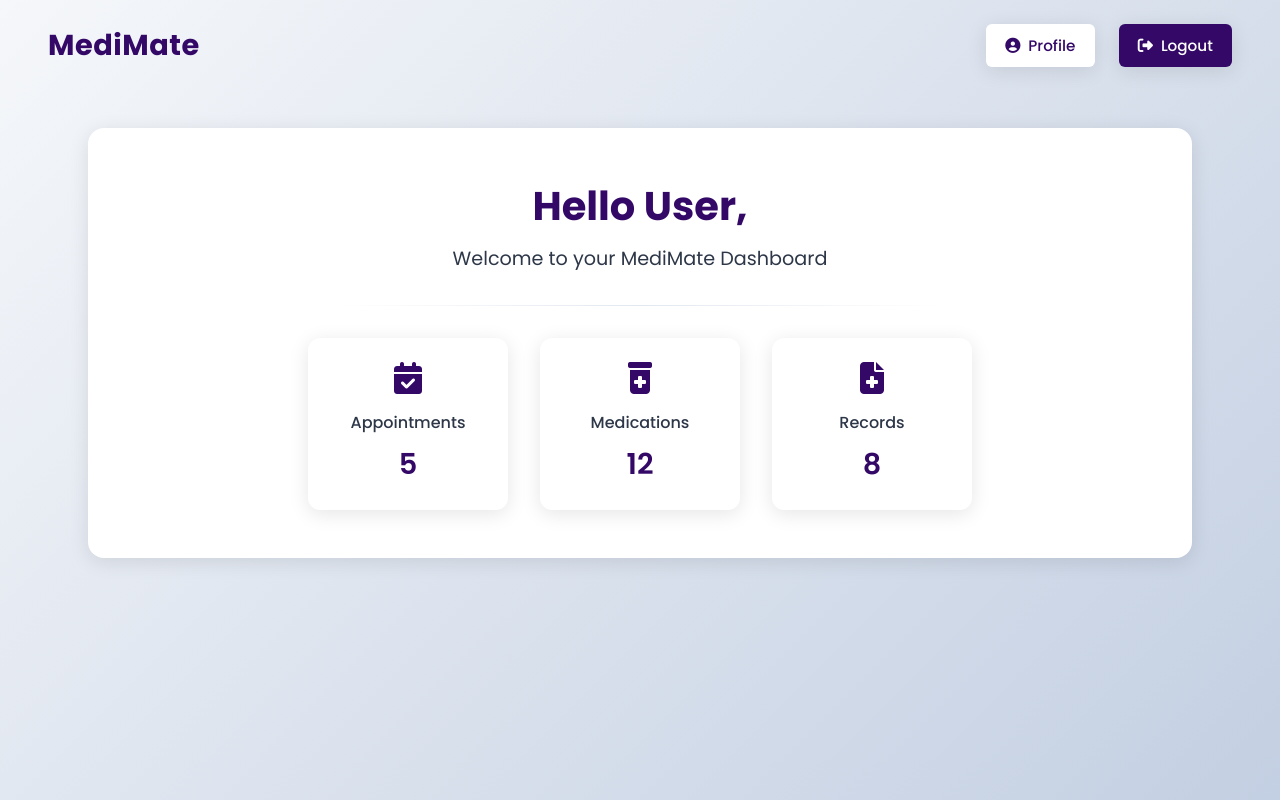
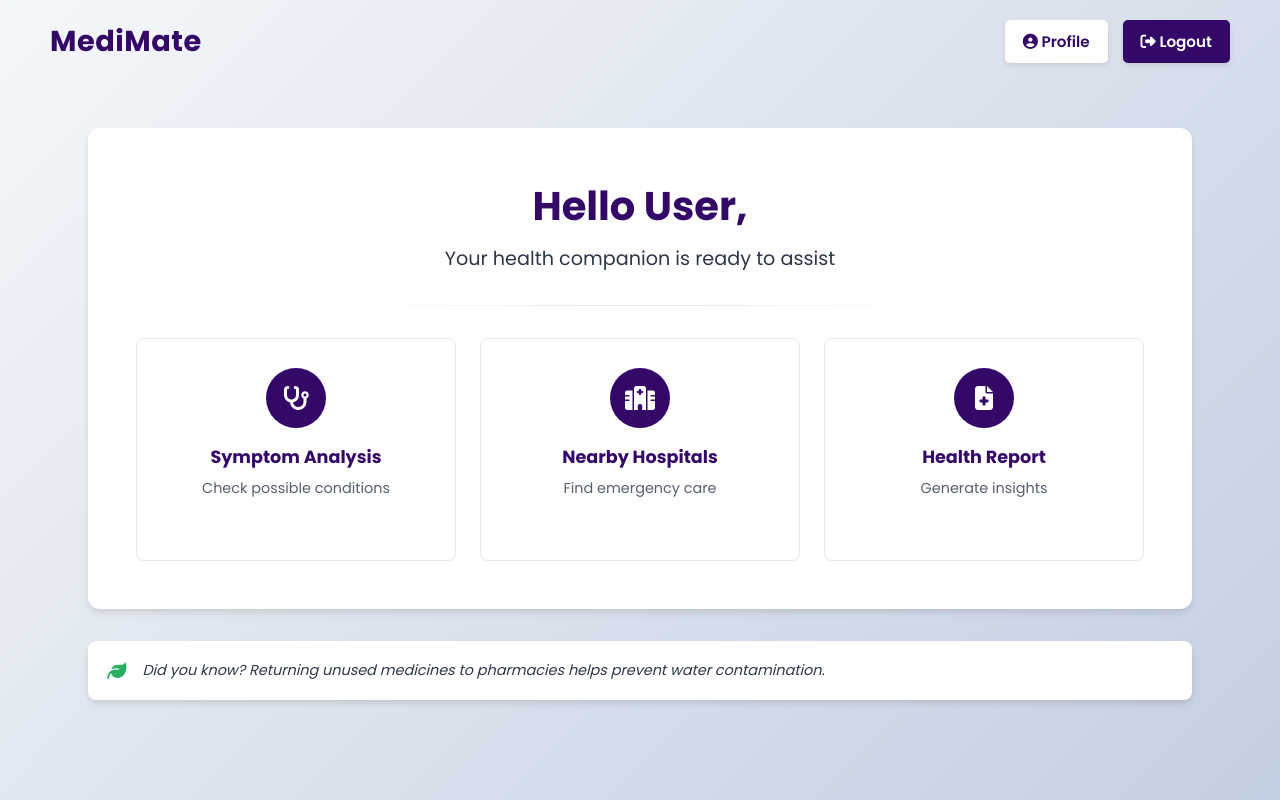
Before and after one commit to paullyy8/medimate, a plain HTML site: page frontend/index.html in a window 1280 px wide. Drawn offline with Linux system fonts and the light colour scheme.

Commit message:
enhanced ui of the dashboard "final one"

```diff
--- a/frontend/css/index.css
+++ b/frontend/css/index.css
@@ -5,7 +5,8 @@
   --text-dark: #2d3748;
   --text-light: #ffffff;
   --bg-gradient: linear-gradient(135deg, #f5f7fa 0%, #c3cfe2 100%);
-  --card-shadow: 0 4px 20px rgba(0, 0, 0, 0.1);
+  --card-shadow: 0 4px 6px rgba(0, 0, 0, 0.1);
+  --button-shadow: 0 2px 5px rgba(0, 0, 0, 0.1);
 }
 
 /* Base Styles */
@@ -22,78 +23,69 @@ body {
   color: var(--text-dark);
 }
 
-/* Floating Navbar (Fully Transparent) */
+/* Navbar */
 .navbar {
-  position: fixed;
+  position: absolute;
   top: 0;
-  left: 0;
-  right: 0;
+  width: 100%;
+  padding: 20px 50px;
   display: flex;
   justify-content: space-between;
   align-items: center;
-  padding: 1.5rem 3rem;
   background: transparent !important;
+  border: none;
+  box-shadow: none;
   z-index: 1000;
 }
 
 .logo {
   font-size: 1.8rem;
-  font-weight: 700;
+  font-weight: bold;
   color: var(--primary);
   letter-spacing: 0.5px;
 }
 
 .nav-buttons {
   display: flex;
-  gap: 1.5rem;
+  gap: 15px;
 }
 
 .profile-btn, .logout-btn {
-  padding: 0.6rem 1.2rem;
-  border-radius: 6px;
-  font-weight: 500;
+  padding: 10px 18px;
+  border-radius: 5px;
+  font-weight: 600;
   font-size: 0.95rem;
   cursor: pointer;
   transition: all 0.3s ease;
-  display: flex;
-  align-items: center;
-  gap: 0.5rem;
   border: none;
+  box-shadow: var(--button-shadow);
 }
 
 .profile-btn {
   background: white;
   color: var(--primary);
-  box-shadow: var(--card-shadow);
 }
 
 .logout-btn {
   background: var(--primary);
   color: white;
-  box-shadow: var(--card-shadow);
 }
 
-.profile-btn:hover {
+.profile-btn:hover, .logout-btn:hover {
   transform: translateY(-2px);
-  box-shadow: 0 6px 15px rgba(0, 0, 0, 0.15);
-}
-
-.logout-btn:hover {
-  background: var(--secondary);
-  transform: translateY(-2px);
-  box-shadow: 0 6px 15px rgba(0, 0, 0, 0.15);
+  box-shadow: 0 4px 8px rgba(0, 0, 0, 0.15);
 }
 
 /* Dashboard Content */
 .dashboard {
-  padding: 8rem 3rem 3rem; /* Extra top padding for navbar */
+  padding: 8rem 3rem 3rem;
   max-width: 1200px;
   margin: 0 auto;
 }
 
 .welcome-card {
   background: white;
-  border-radius: 16px;
+  border-radius: 12px;
   padding: 3rem;
   box-shadow: var(--card-shadow);
   text-align: center;
@@ -118,63 +110,85 @@ body {
   width: 60%;
 }
 
-.quick-stats {
-  display: flex;
-  justify-content: center;
-  gap: 2rem;
-  flex-wrap: wrap;
+/* Feature Grid */
+.feature-grid {
+  display: grid;
+  grid-template-columns: repeat(auto-fit, minmax(250px, 1fr));
+  gap: 1.5rem;
+  margin-top: 2rem;
 }
 
-.stat-card {
+.feature-card {
   background: white;
-  border-radius: 12px;
-  padding: 1.5rem 2rem;
-  box-shadow: var(--card-shadow);
-  min-width: 200px;
+  border-radius: 8px;
+  padding: 1.8rem 1rem;
+  text-align: center;
   transition: all 0.3s ease;
+  text-decoration: none;
+  color: var(--text-dark);
+  border: 1px solid rgba(51, 8, 103, 0.1);
 }
 
-.stat-card:hover {
+.feature-card:hover {
   transform: translateY(-5px);
-  box-shadow: 0 6px 15px rgba(0, 0, 0, 0.2);
+  box-shadow: 0 6px 15px rgba(51, 8, 103, 0.1);
 }
 
-.stat-card i {
-  font-size: 2rem;
-  color: var(--primary);
-  margin-bottom: 1rem;
+.feature-icon {
+  width: 60px;
+  height: 60px;
+  margin: 0 auto 1rem;
+  border-radius: 50%;
+  display: flex;
+  align-items: center;
+  justify-content: center;
+  font-size: 1.5rem;
+  color: white;
+  background: var(--primary);
 }
 
-.stat-card h3 {
-  font-size: 1rem;
-  color: var(--text-dark);
+.feature-card h3 {
+  font-size: 1.1rem;
   margin-bottom: 0.5rem;
-  font-weight: 500;
-}
-
-.stat-card span {
-  font-size: 1.8rem;
-  font-weight: 600;
   color: var(--primary);
 }
 
-/* Responsive Design */
+.feature-card p {
+  font-size: 0.9rem;
+  color: var(--text-dark);
+  opacity: 0.8;
+}
+
+/* Eco Tip */
+.eco-tip {
+  background: white;
+  border-radius: 8px;
+  padding: 1.2rem;
+  margin-top: 2rem;
+  display: flex;
+  align-items: center;
+  gap: 1rem;
+  box-shadow: var(--card-shadow);
+}
+
+.eco-tip i {
+  color: #27ae60;
+  font-size: 1.2rem;
+}
+
+.eco-tip p {
+  font-size: 0.9rem;
+  font-style: italic;
+}
+
+/* Responsive Adjustments */
 @media (max-width: 768px) {
   .navbar {
-      padding: 1rem;
+      padding: 15px 25px;
   }
 
   .logo {
       font-size: 1.5rem;
-  }
-
-  .nav-buttons {
-      gap: 0.8rem;
-  }
-
-  .profile-btn, .logout-btn {
-      padding: 0.5rem 0.8rem;
-      font-size: 0.8rem;
   }
 
   .dashboard {
@@ -185,8 +199,20 @@ body {
       padding: 2rem 1rem;
   }
 
-  .quick-stats {
-      flex-direction: column;
-      align-items: center;
+  .feature-grid {
+      grid-template-columns: 1fr;
   }
 }
+
+@media (max-width: 480px) {
+  .profile-btn, .logout-btn {
+      padding: 8px 12px;
+      font-size: 0.85rem;
+  }
+
+  .feature-icon {
+      width: 50px;
+      height: 50px;
+      font-size: 1.2rem;
+  }
+}
--- a/frontend/index.html
+++ b/frontend/index.html
@@ -3,7 +3,7 @@
 <head>
     <meta charset="UTF-8">
     <meta name="viewport" content="width=device-width, initial-scale=1.0">
-    <title>MediMate | Dashboard</title>
+    <title>MediMate | Health Dashboard</title>
     <link rel="stylesheet" href="css/index.css">
     <link rel="stylesheet" href="https://cdnjs.cloudflare.com/ajax/libs/font-awesome/6.4.0/css/all.min.css">
     <link href="https://fonts.googleapis.com/css2?family=Poppins:wght@300;400;500;600;700&display=swap" rel="stylesheet">
@@ -22,29 +22,48 @@
         </div>
     </nav>
 
-    <!-- Dashboard Content -->
+    <!-- Main Dashboard -->
     <main class="dashboard">
         <div class="welcome-card">
             <h1>Hello User,</h1>
-            <p>Welcome to your MediMate Dashboard</p>
+            <p>Your health companion is ready to assist</p>
             <div class="divider"></div>
-            <div class="quick-stats">
-                <div class="stat-card">
-                    <i class="fas fa-calendar-check"></i>
-                    <h3>Appointments</h3>
-                    <span>5</span>
-                </div>
-                <div class="stat-card">
-                    <i class="fas fa-prescription-bottle-alt"></i>
-                    <h3>Medications</h3>
-                    <span>12</span>
-                </div>
-                <div class="stat-card">
-                    <i class="fas fa-file-medical"></i>
-                    <h3>Records</h3>
-                    <span>8</span>
-                </div>
+
+            <!-- Feature Grid -->
+            <div class="feature-grid">
+                <!-- Symptom Checker -->
+                <a href="#symptom-checker" class="feature-card">
+                    <div class="feature-icon">
+                        <i class="fas fa-stethoscope"></i>
+                    </div>
+                    <h3>Symptom Analysis</h3>
+                    <p>Check possible conditions</p>
+                </a>
+
+                <!-- Hospital Finder -->
+                <a href="#hospital-finder" class="feature-card">
+                    <div class="feature-icon">
+                        <i class="fas fa-hospital"></i>
+                    </div>
+                    <h3>Nearby Hospitals</h3>
+                    <p>Find emergency care</p>
+                </a>
+
+                <!-- Report Generator -->
+                <a href="#health-report" class="feature-card">
+                    <div class="feature-icon">
+                        <i class="fas fa-file-medical"></i>
+                    </div>
+                    <h3>Health Report</h3>
+                    <p>Generate insights</p>
+                </a>
             </div>
+        </div>
+
+        <!-- Eco Tip -->
+        <div class="eco-tip">
+            <i class="fas fa-leaf"></i>
+            <p>Did you know? Returning unused medicines to pharmacies helps prevent water contamination.</p>
         </div>
     </main>
 </body>
```
